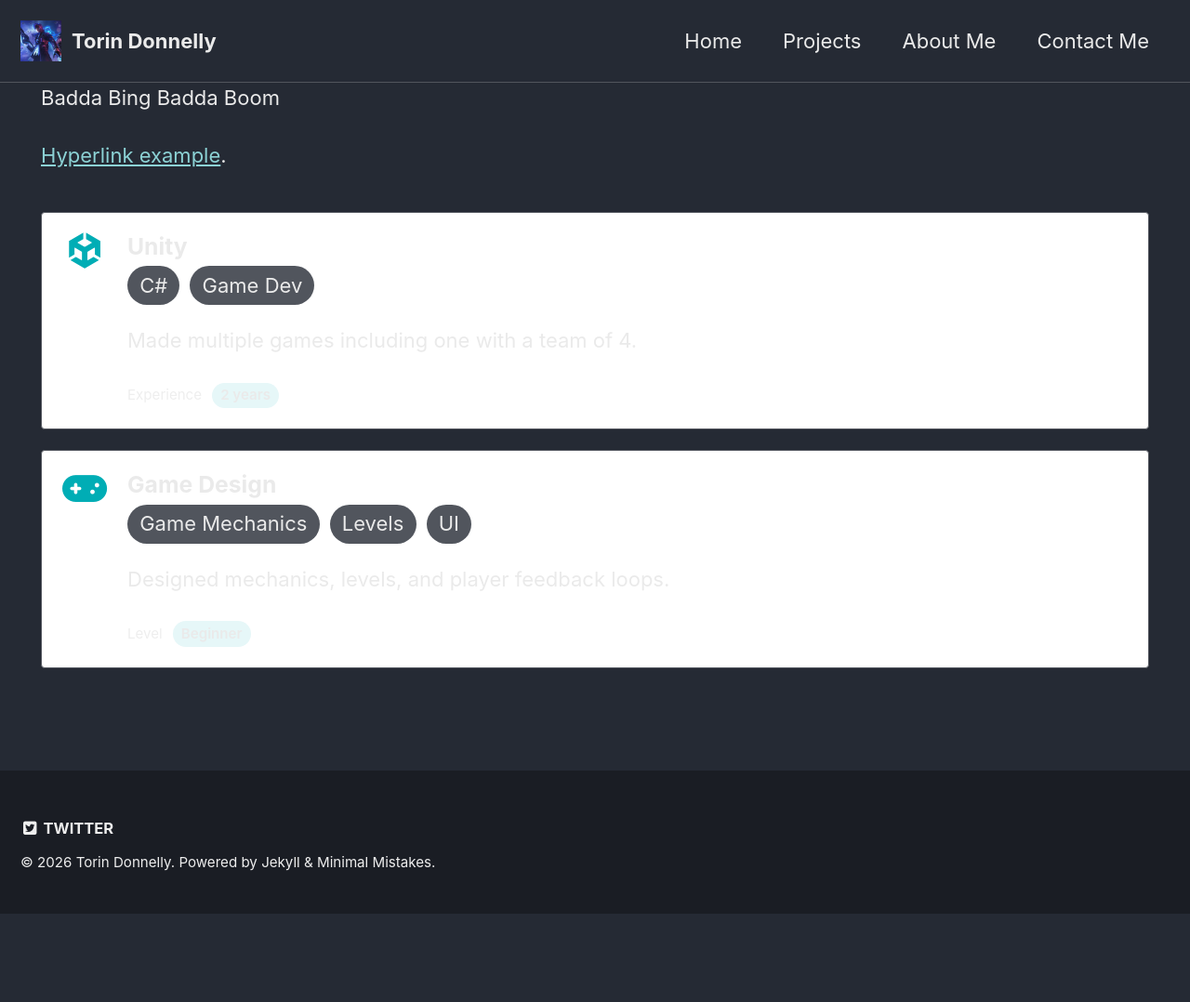
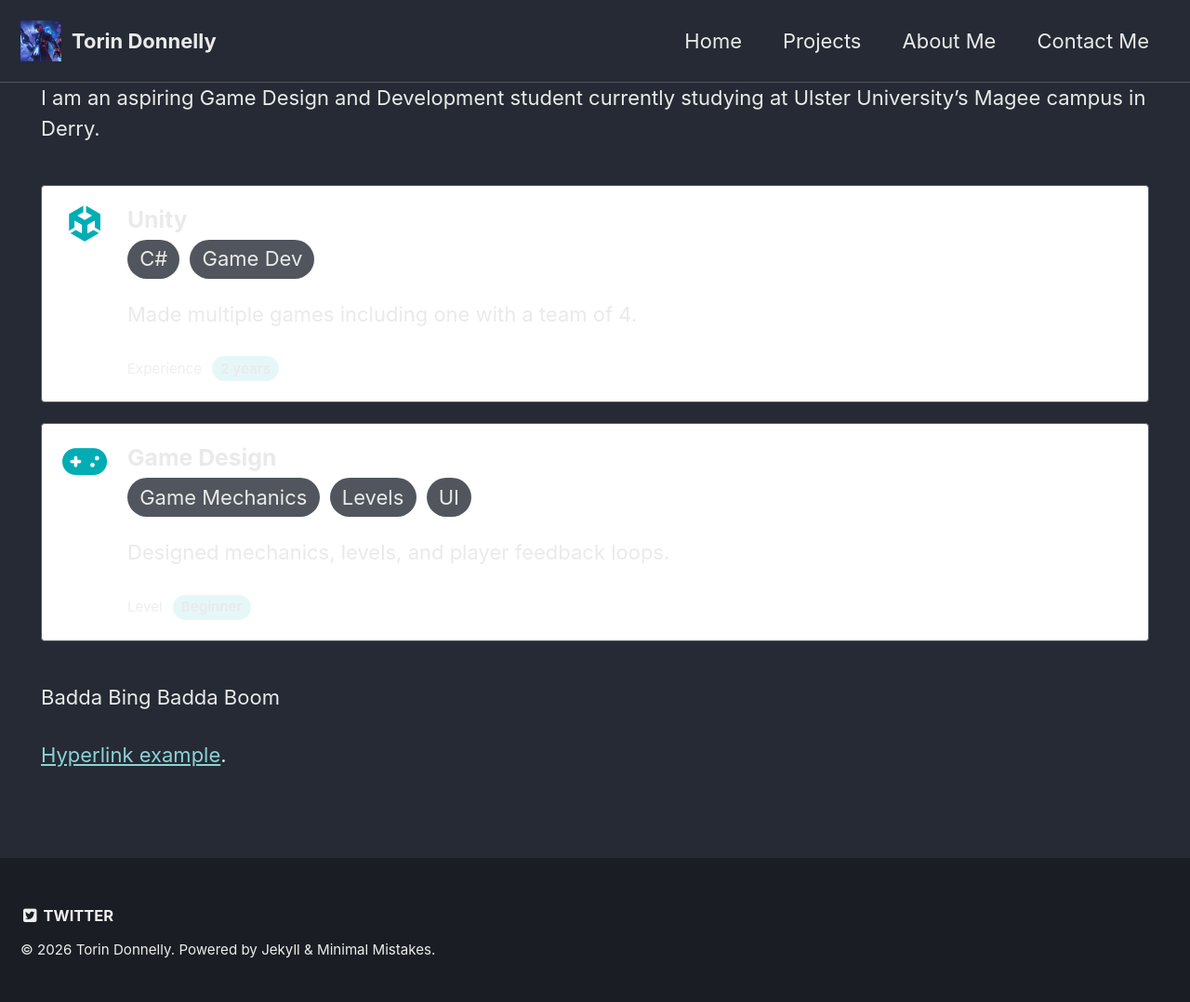
Before and after one commit to Orange-Piccolo/Orange-Piccolo.github.io, a Jekyll site: the page built from _pages/about-me.md, in a window 1280 px wide. Shown: the whole page at 93% size. Built offline with Jekyll 4.4.1, drawn with Linux system fonts in a browser that asks for light colours; before the commit the page ends 983 px from its top, so only the background shows below that.

Commit message:
Update about-me.md

```diff
--- a/_pages/about-me.md
+++ b/_pages/about-me.md
@@ -15,8 +15,10 @@ skills:
     level_label: "Beginner"
 ---
 
+I am an aspiring Game Design and Development student currently studying at Ulster University's Magee campus in Derry.
+
+{% include skills skills=page.skills %}
+
 Badda Bing Badda Boom
 
 <a href="https://www.pkmn.help/pokedex" target="_blank" rel="noopener noreferrer">Hyperlink example</a>.
-
-{% include skills skills=page.skills %}
```
